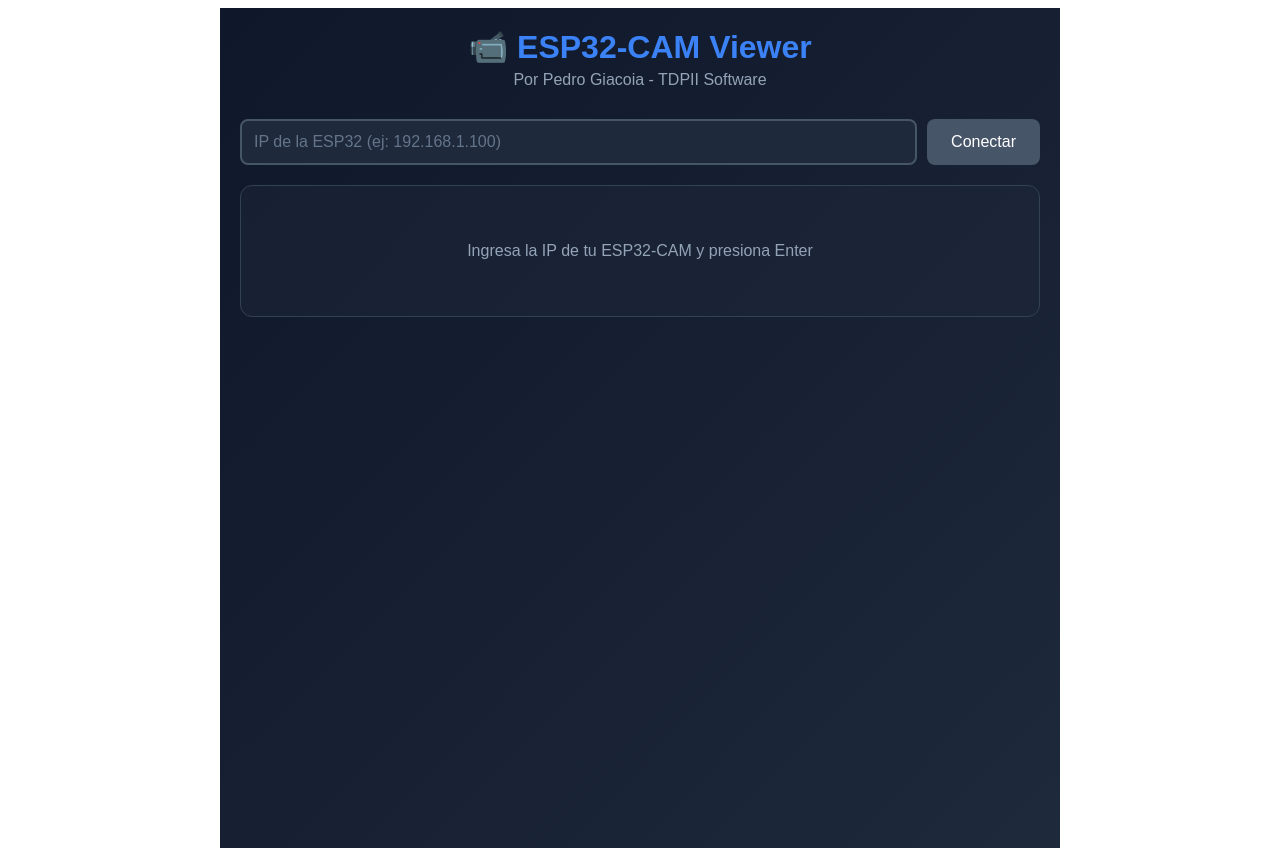
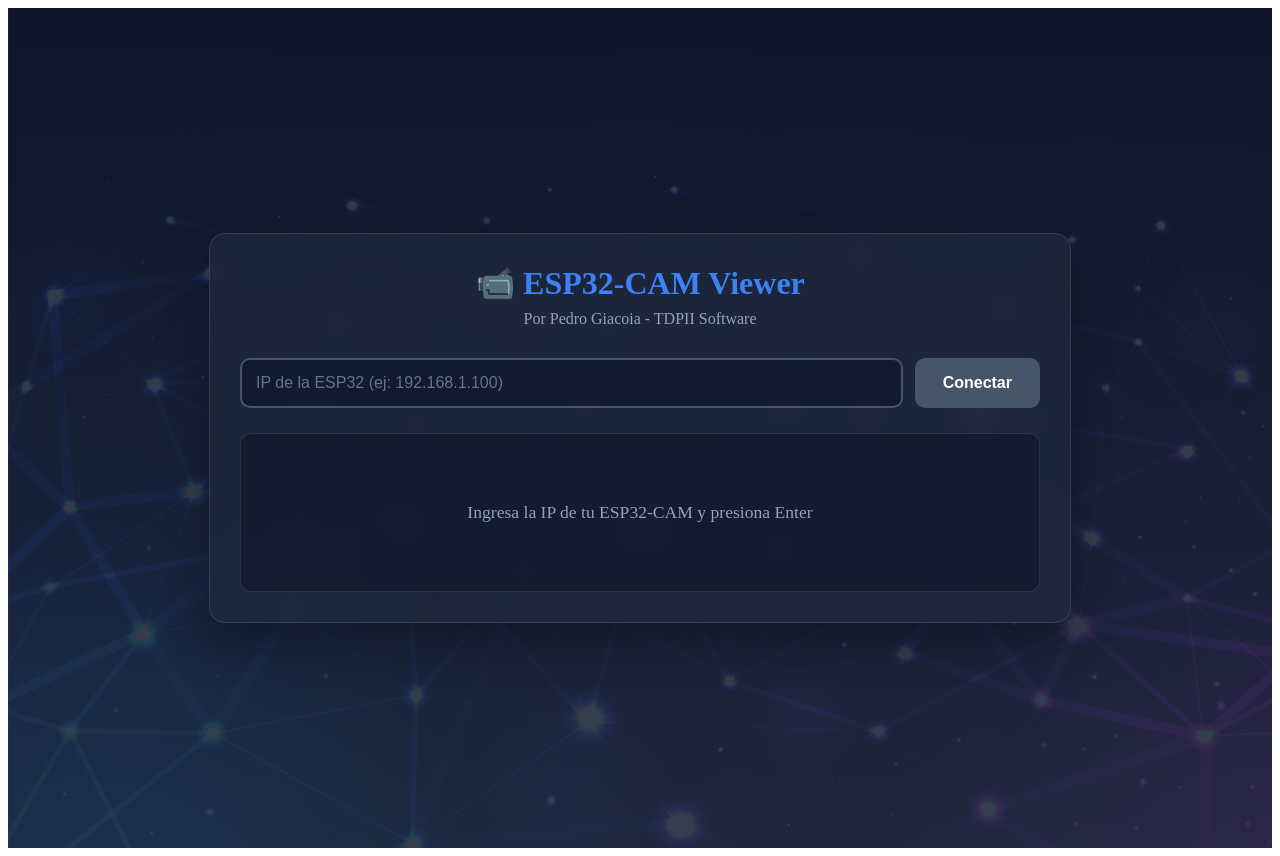
Before and after one commit to GiacoiaPedro/TDPII-SOFTWARE, a Svelte app in the folder esp-viewer/: page / in a window 1280 px wide. Built offline with nearby package versions, Linux system fonts and the light colour scheme.

Commit message:
arreglado background
asd

```diff
--- a/esp-viewer/index.html
+++ b/esp-viewer/index.html
@@ -4,7 +4,7 @@
     <meta charset="UTF-8" />
     <link rel="icon" type="image/svg+xml" href="/vite.svg" />
     <meta name="viewport" content="width=device-width, initial-scale=1.0" />
-    <title>ESP32-CAM Viewer</title>
+    <title>ESP32-CAM AI VIEWER</title>
   </head>
   <body>
     <div id="app"></div>
--- a/esp-viewer/src/App.svelte
+++ b/esp-viewer/src/App.svelte
@@ -20,7 +20,8 @@
   };
 </script>
 
-<main>
+<main class="app-container">
+  <div class="content">
     <header>
       <h1>📹 ESP32-CAM Viewer</h1>
       <p>Por Pedro Giacoia - TDPII Software</p>
@@ -63,17 +64,30 @@
         <p>Ingresa la IP de tu ESP32-CAM y presiona Enter</p>
       </div>
     {/if}
+  </div>
 </main>
 
 <style>
-  main {
+  .app-container {
+    min-height: 100vh;
+    background:
+      linear-gradient(rgba(15, 23, 42, 0.85), rgba(30, 41, 59, 0.90)),
+      url('/background.jpg') center/cover;
+    display: flex;
+    align-items: center;
+    justify-content: center;
     padding: 20px;
+  }
+
+  .content {
+    background: rgba(30, 41, 59, 0.8);
+    backdrop-filter: blur(10px);
+    border: 1px solid rgba(255, 255, 255, 0.1);
+    border-radius: 16px;
+    padding: 30px;
     max-width: 800px;
-    margin: 0 auto;
-    font-family: Arial, sans-serif;
-    background: linear-gradient(135deg, #0f172a 0%, #1e293b 100%);
-    min-height: 100vh;
-    color: white;
+    width: 100%;
+    box-shadow: 0 20px 40px rgba(0, 0, 0, 0.3);
   }
 
   header {
@@ -84,32 +98,36 @@
   h1 {
     color: #3b82f6;
     margin: 0;
+    font-size: 2rem;
   }
 
   header p {
     color: #94a3b8;
-    margin-top: 5px;
+    margin-top: 8px;
+    font-size: 1rem;
   }
 
   .controls {
     display: flex;
-    gap: 10px;
-    margin-bottom: 20px;
+    gap: 12px;
+    margin-bottom: 25px;
   }
 
   input {
     flex: 1;
-    padding: 12px;
+    padding: 14px;
     border: 2px solid #475569;
-    border-radius: 8px;
+    border-radius: 10px;
     font-size: 16px;
-    background: #1e293b;
+    background: rgba(15, 23, 42, 0.7);
     color: white;
+    transition: all 0.3s ease;
   }
 
   input:focus {
     outline: none;
     border-color: #3b82f6;
+    box-shadow: 0 0 0 3px rgba(59, 130, 246, 0.2);
   }
 
   input::placeholder {
@@ -117,22 +135,26 @@
   }
 
   button {
-    padding: 12px 24px;
+    padding: 14px 28px;
     background: #3b82f6;
     color: white;
     border: none;
-    border-radius: 8px;
+    border-radius: 10px;
     cursor: pointer;
     font-size: 16px;
+    font-weight: 600;
+    transition: all 0.3s ease;
   }
 
   button:hover:not(:disabled) {
     background: #2563eb;
+    transform: translateY(-2px);
   }
 
   button:disabled {
     background: #475569;
     cursor: not-allowed;
+    transform: none;
   }
 
   .disconnect {
@@ -145,27 +167,33 @@
 
   .video-container {
     text-align: center;
+    background: rgba(15, 23, 42, 0.6);
+    padding: 20px;
+    border-radius: 12px;
+    border: 1px solid rgba(255, 255, 255, 0.1);
   }
 
   .video {
     max-width: 100%;
-    max-height: 70vh;
+    max-height: 60vh;
+    border-radius: 8px;
     border: 2px solid #475569;
-    border-radius: 8px;
   }
 
   .status {
-    margin-top: 10px;
+    margin-top: 15px;
     color: #22c55e;
     font-weight: bold;
+    font-size: 1.1rem;
   }
 
   .welcome {
     text-align: center;
     color: #94a3b8;
-    padding: 40px;
-    background: rgba(30, 41, 59, 0.5);
+    padding: 50px 30px;
+    background: rgba(15, 23, 42, 0.6);
     border-radius: 12px;
-    border: 1px solid #334155;
+    border: 1px solid rgba(255, 255, 255, 0.1);
+    font-size: 1.1rem;
   }
 </style>
```
Also changed, not shown: esp-viewer/public/background.jpg (added). Lines whose indentation alone changed are shown as unchanged.
